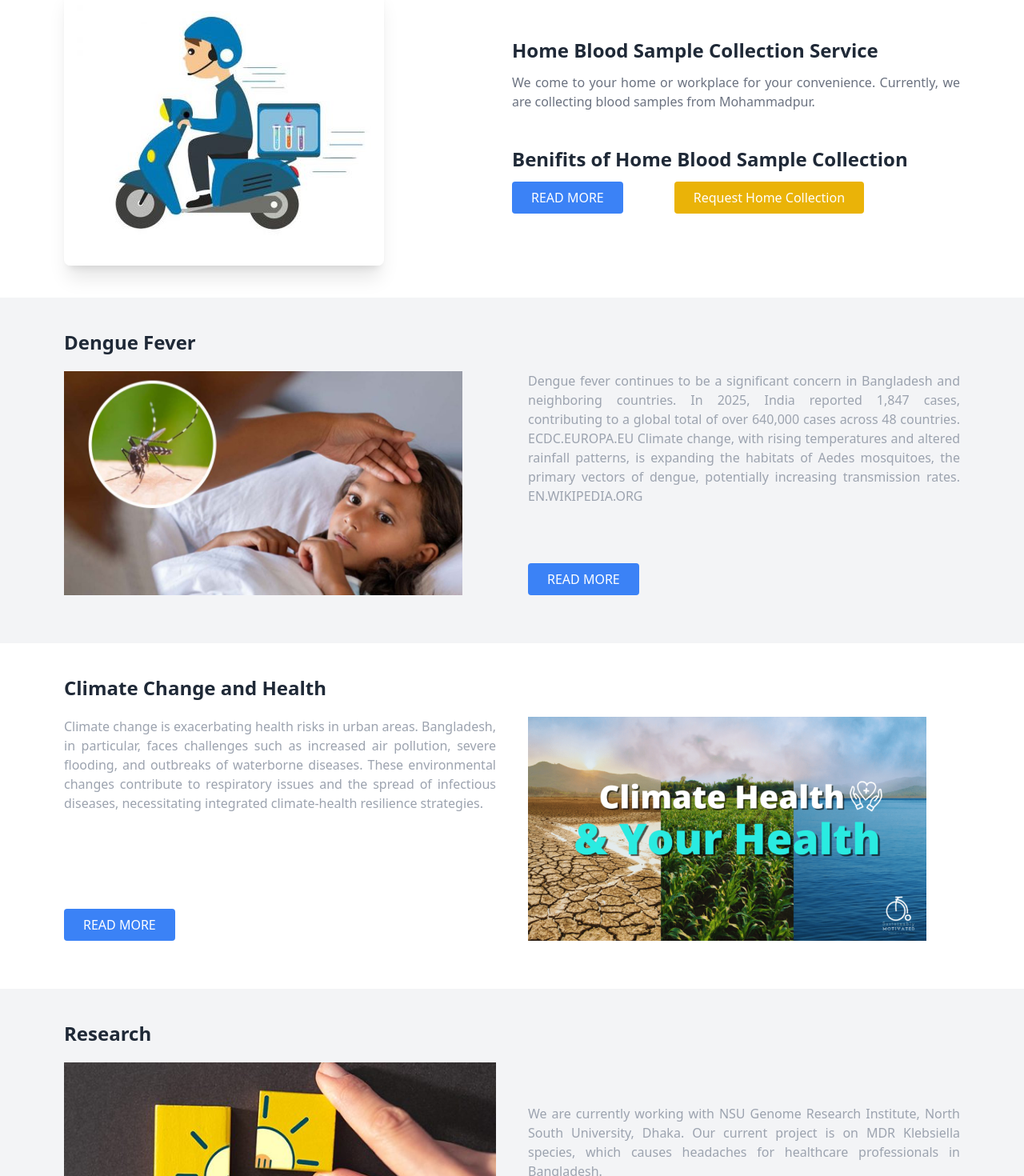
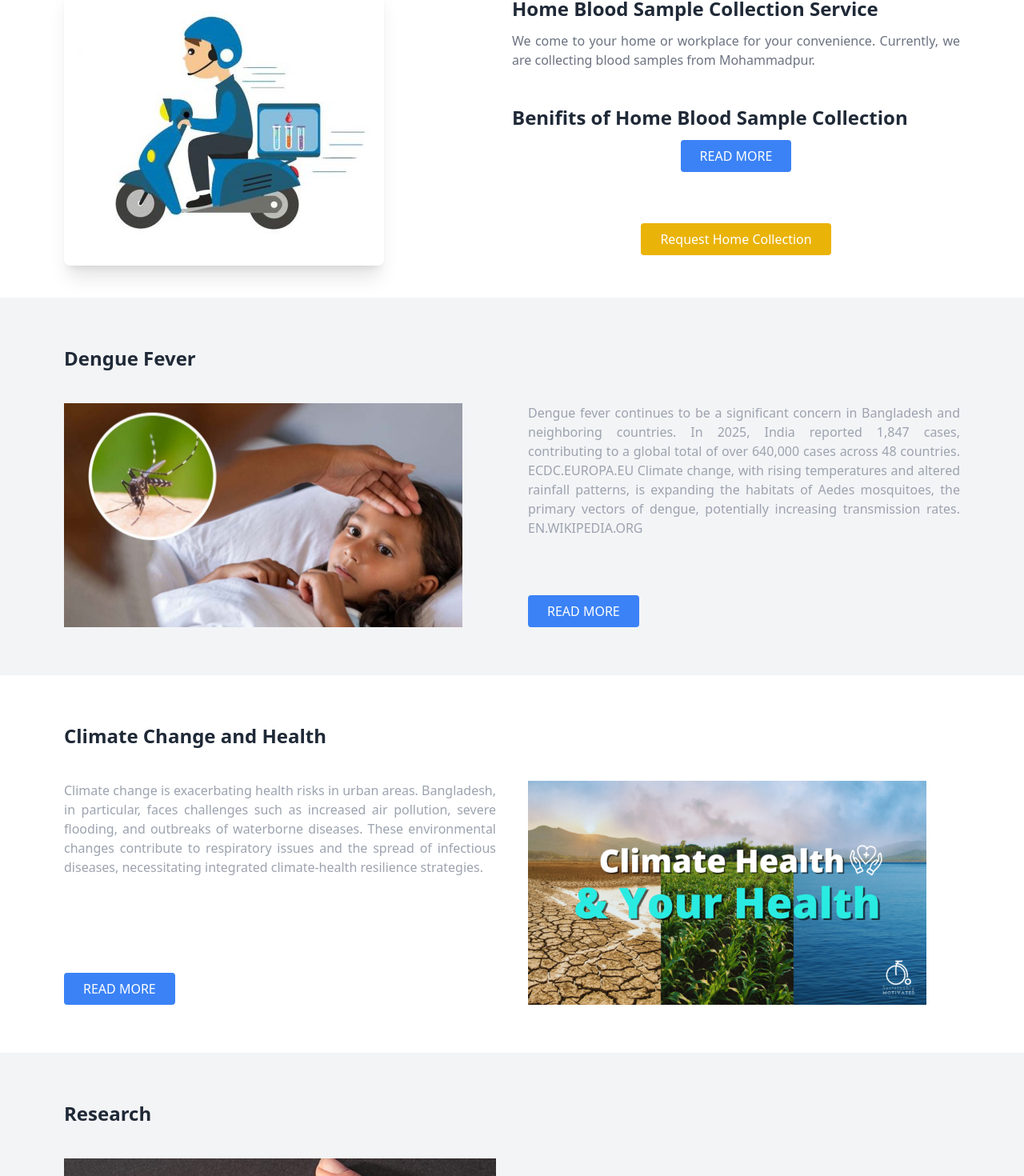
Before and after one commit to tyeasmino/HormoneLab_Frontend, a React (Vite) app: page / in a window 1280 px wide. Shown: the part 2080-3550 px from the top of the page at 80% size. Built offline with nearby package versions, Linux system fonts and the light colour scheme.

Commit message:
HomePage Mobile View

```diff
--- a/src/components/BlockQuate.jsx
+++ b/src/components/BlockQuate.jsx
@@ -7,15 +7,15 @@ const BlockQuate = () => {
     <section className='bg-blue-950 text-white p-20'>
         <div className='max-w-screen-lg mx-auto'>
             <div className='border w-fit p-3 rounded-full mx-auto'>
-                <RiDoubleQuotesL className='text-2xl'/>
+                <RiDoubleQuotesL className='md:text-2xl'/>
             </div>
 
             <div className='flex my-10 gap-5'>
-            <RiDoubleQuotesL className='text-2xl'/>
-            <div className='w-fit mx-auto text-2xl text-center'>
+            <RiDoubleQuotesL className='md:text-2xl'/>
+            <div className='w-fit mx-auto md:text-2xl text-center'>
                 <p>Investing in health today is investing in a stronger tomorrow. Small changes lead to significant impacts on our lives.</p>
             </div>
-            <RiDoubleQuotesR className='text-2xl' />
+            <RiDoubleQuotesR className='md:text-2xl' />
 
         </div>
         </div>
--- a/src/components/ClimateDisease.jsx
+++ b/src/components/ClimateDisease.jsx
@@ -5,7 +5,7 @@ import { Link } from 'react-router'
 const ClimateDisease = () => {
     return (
         <section className='py-10'>
-            <h1 className='max-w-screen-xl md:px-20 mx-auto flex text-2xl font-bold'>Climate Change and Health</h1>
+            <h1 className='max-w-screen-xl md:px-20 mx-auto p-5 flex text-2xl font-bold'>Climate Change and Health</h1>
             <section className='max-w-screen-xl md:px-20 gap-10 mx-auto p-5 flex flex-col md:flex-row items-center justify-between'>
                 <div className='md:w-1/2 h-[280px] flex flex-col gap-3 justify-between'>
 
--- a/src/components/Departments.jsx
+++ b/src/components/Departments.jsx
@@ -15,7 +15,7 @@ const Departments = () => {
 
                 <div className='flex flex-col gap-8'>
                     <div className='flex flex-col md:flex-row gap-8'>
-                        <div className='w-1/3 bg-white'>
+                        <div className='md:w-1/3 bg-white'>
                             <img src={biochemistry} className='w-full h-[200px]' alt="" />
                             <div className='p-7 flex flex-col gap-5'>
                                 <h3 className='font-semibold text-center'>Department of Biochemistry</h3>
@@ -23,14 +23,14 @@ const Departments = () => {
                             </div>
                         </div>
 
-                        <div className='w-1/3 bg-white'>
+                        <div className='md:w-1/3 bg-white'>
                             <img src={microbiology} className='w-full h-[200px]' alt="" />
                             <div className='p-7 flex flex-col gap-5'>
                                 <h3 className='font-semibold text-center'>Department of Microbiology</h3>
                                 <p className='text-gray-400 text-[12px] text-justify'>In the Department of Microbiology performs various microbiological procedures to cultivate, isolate and identify microorganisms</p>
                             </div>
                         </div>
-                        <div className='w-1/3 bg-white'>
+                        <div className='md:w-1/3 bg-white'>
                             <img src={immunology} className='w-full h-[200px]' alt="" />
                             <div className='p-7 flex flex-col gap-5'>
                                 <h3 className='font-semibold text-center'>Department of Immunology</h3>
@@ -39,7 +39,7 @@ const Departments = () => {
                         </div>
                     </div>
                     <div className='flex flex-col md:flex-row gap-8'>
-                        <div className='w-1/3 bg-white'>
+                        <div className='md:w-1/3 bg-white'>
                             <img src={hematology} className='w-full h-[200px]' alt="" />
                             <div className='p-7 flex flex-col gap-5'>
                                 <h3 className='font-semibold text-center'>Department of Hematology and Clinical Pathology</h3>
@@ -47,14 +47,14 @@ const Departments = () => {
                             </div>
                         </div>
 
-                        <div className='w-1/3 bg-white'>
+                        <div className='md:w-1/3 bg-white'>
                             <img src={endocrinology} className='w-full h-[200px]' alt="" />
                             <div className='p-7 flex flex-col gap-5'>
                                 <h3 className='font-semibold text-center'>Department of Endocrinology</h3>
                                 <p className='text-gray-400 text-[12px] text-justify'>When it comes to dealing with your reproductive health, fertility, and menopause, in particular, the subject of hormones will come up a lot.</p>
                             </div>
                         </div>
-                        <div className='w-1/3 bg-white'>
+                        <div className='md:w-1/3 bg-white'>
                             <img src={histopathology} className='w-full h-[200px]' alt="" />
                             <div className='p-7 flex flex-col gap-5'>
                                 <h3 className='font-semibold text-center'>Department of Histopathology</h3>
--- a/src/components/Disease_Dengue_Fever.jsx
+++ b/src/components/Disease_Dengue_Fever.jsx
@@ -5,7 +5,7 @@ import { Link } from 'react-router'
 const Disease_Dengue_Fever = () => {
     return (
         <section className='bg-gray-100 py-10'>
-                    <h1 className='max-w-screen-xl md:px-20 mx-auto text-2xl font-bold'>Dengue Fever</h1>
+            <h1 className='max-w-screen-xl md:px-20 mx-auto text-2xl p-5 font-bold'>Dengue Fever</h1>
             <section className='max-w-screen-xl md:px-20 gap-10 mx-auto p-5 flex flex-col md:flex-row items-center justify-between'>
                 <div className='md:w-1/2'>
                     <img className='h-[280px]' src={dengue} alt="" />
--- a/src/components/HomeBlood.jsx
+++ b/src/components/HomeBlood.jsx
@@ -14,7 +14,7 @@ const HomeBlood = () => {
                 <p className='text-justify text-gray-500'>We come to your home or workplace for your convenience. Currently, we are collecting blood samples from Mohammadpur.</p>
 
                 <h1 className='text-2xl font-bold mt-8'>Benifits of Home Blood Sample Collection</h1>
-                <div className='flex gap-16 items-center'>
+                <div className='flex flex-col md:felx-row gap-16 items-center'>
                     <Link to=''>
                         <p className='w-fit px-5 py-1 md:px-6 md:py-2 rounded text-white bg-blue-500 '>
                             READ MORE
--- a/src/components/Research.jsx
+++ b/src/components/Research.jsx
@@ -5,7 +5,7 @@ import research from '../assets/disease/research.jpg'
 const Research = () => {
   return (
     <section className='bg-gray-100 py-10'>
-                    <h1 className='max-w-screen-xl md:px-20 mx-auto text-2xl font-bold'>Research</h1>
+                    <h1 className='max-w-screen-xl md:px-20 p-5 mx-auto text-2xl font-bold'>Research</h1>
             <section className='max-w-screen-xl md:px-20 gap-10 mx-auto p-5 flex flex-col md:flex-row items-center justify-between'>
                 <div className='md:w-1/2'>
                     <img className='h-[280px]' src={research} alt="" />
```
